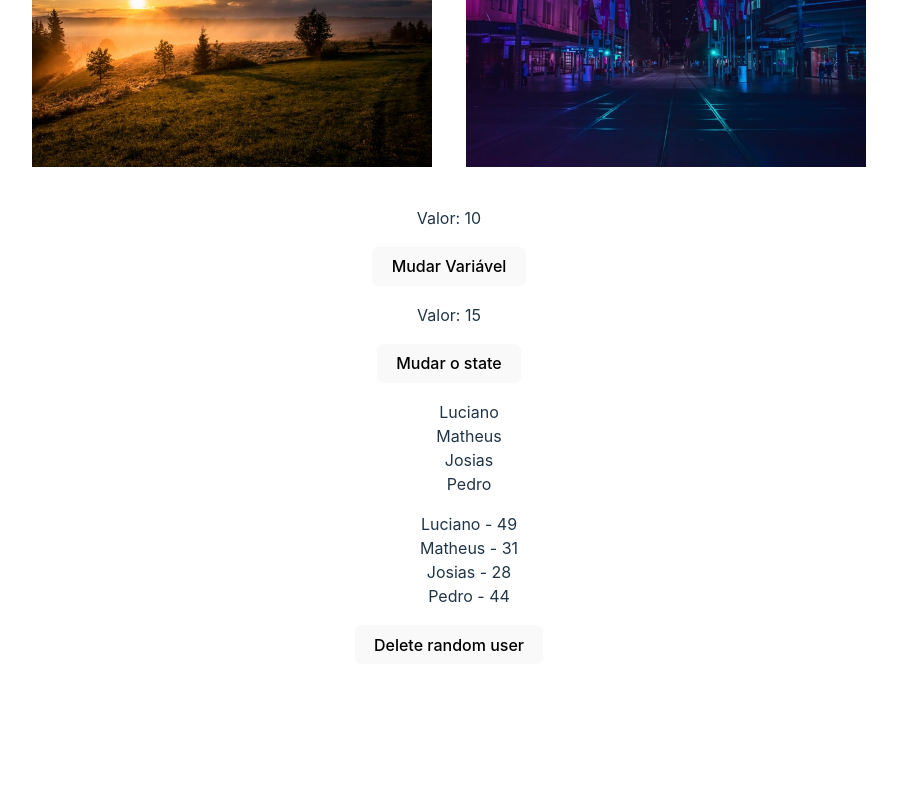
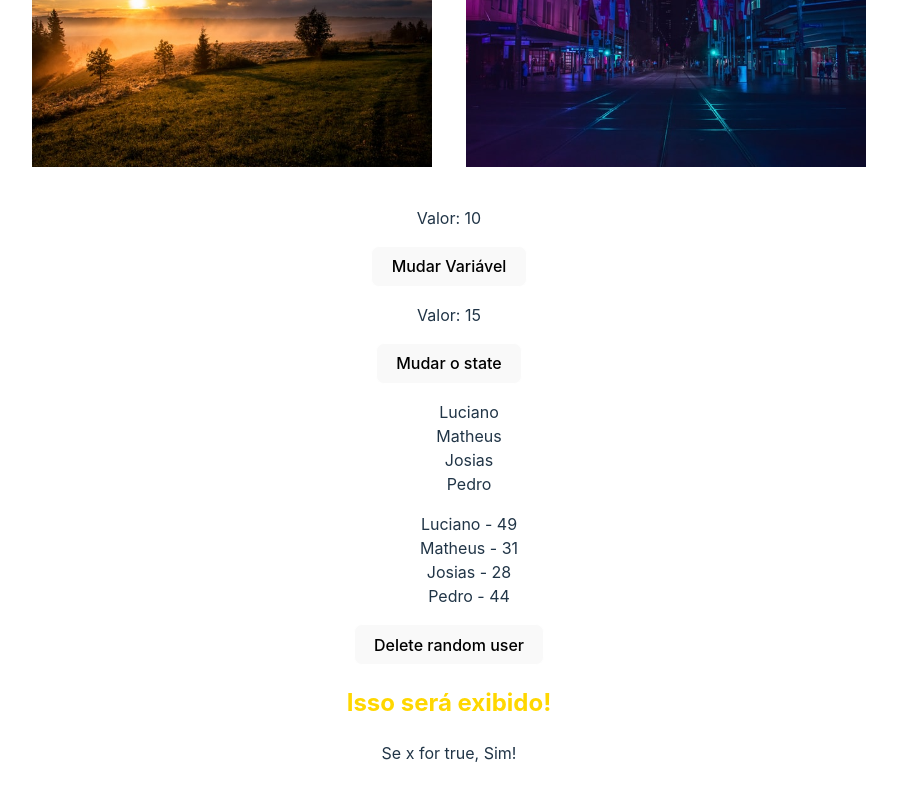
Before and after one commit to lucianobrsts/cursoreactudemy, a React (Vite) app in the folder 3_AVANCANDO_NO_REACT/avancando/: page / in a window 1280 px wide. Shown: the part 330-1130 px from the top of the page, without its empty margins (191-1088 px from the left). Before the commit the page ends 1027 px from the top, so only its background shows below. Built offline with nearby package versions, Linux system fonts and the light colour scheme.

Commit message:
Renderiza Condicional

```diff
--- a/3_AVANCANDO_NO_REACT/avancando/src/App.jsx
+++ b/3_AVANCANDO_NO_REACT/avancando/src/App.jsx
@@ -4,6 +4,7 @@
 import City from './assets/city.jpg'
 import ManagerData from "./components/ManagerData";
 import ListRender from "./components/ListRender";
+import ConditionalRender from "./components/ConditionalRender";
 
 function App() {
   const [count, setCount] = useState(0);
@@ -21,6 +22,7 @@
 
       <ManagerData />
       <ListRender />
+      <ConditionalRender />
     </div>
   );
 }
--- /dev/null
+++ b/3_AVANCANDO_NO_REACT/avancando/src/components/ConditionalRender.jsx
@@ -0,0 +1,15 @@
+import { useState } from "react"
+
+const ConditionalRender = () => {
+    const [x] = useState(true);
+
+    return (
+        <div>
+            <h2>Isso será exibido!</h2>
+            {x && <p>Se x for true, Sim!</p>}
+            {!x && <p>Agora x é falso!</p>}
+        </div>
+    )
+}
+
+export default ConditionalRender
```
